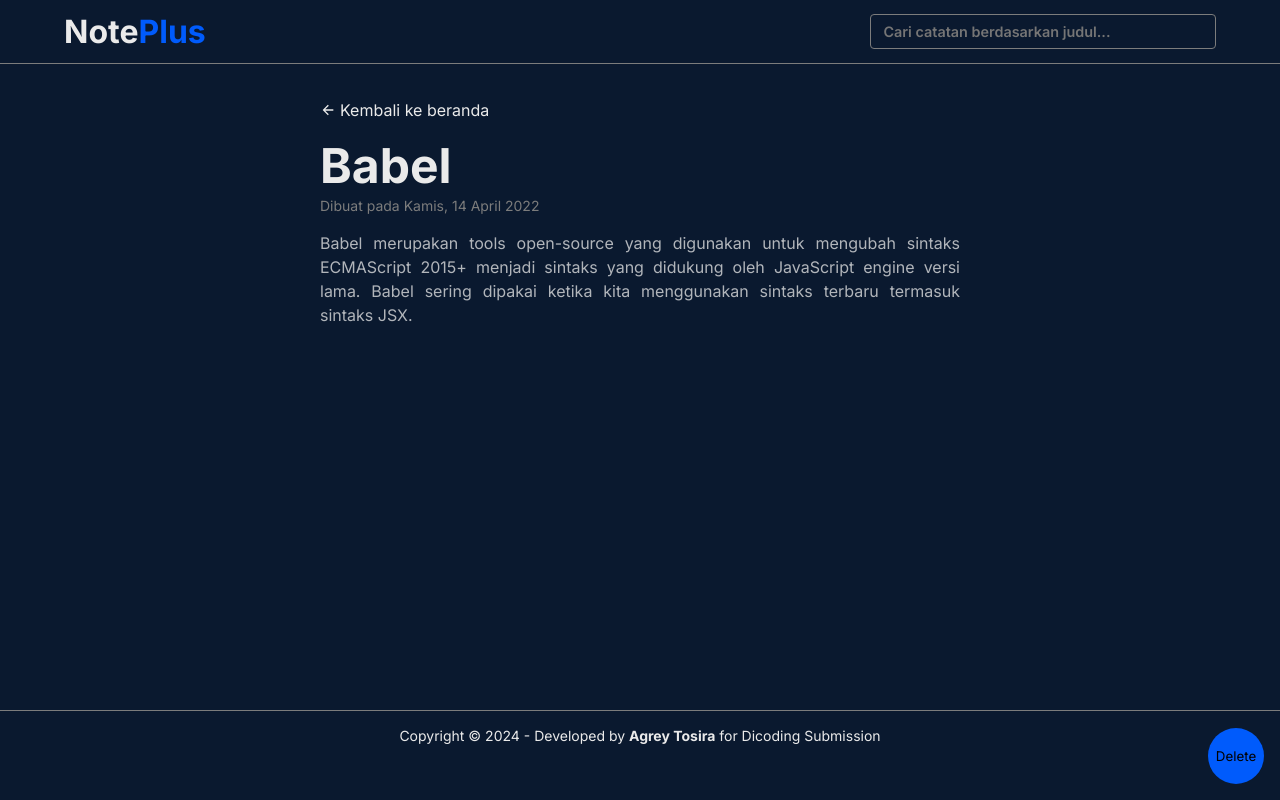
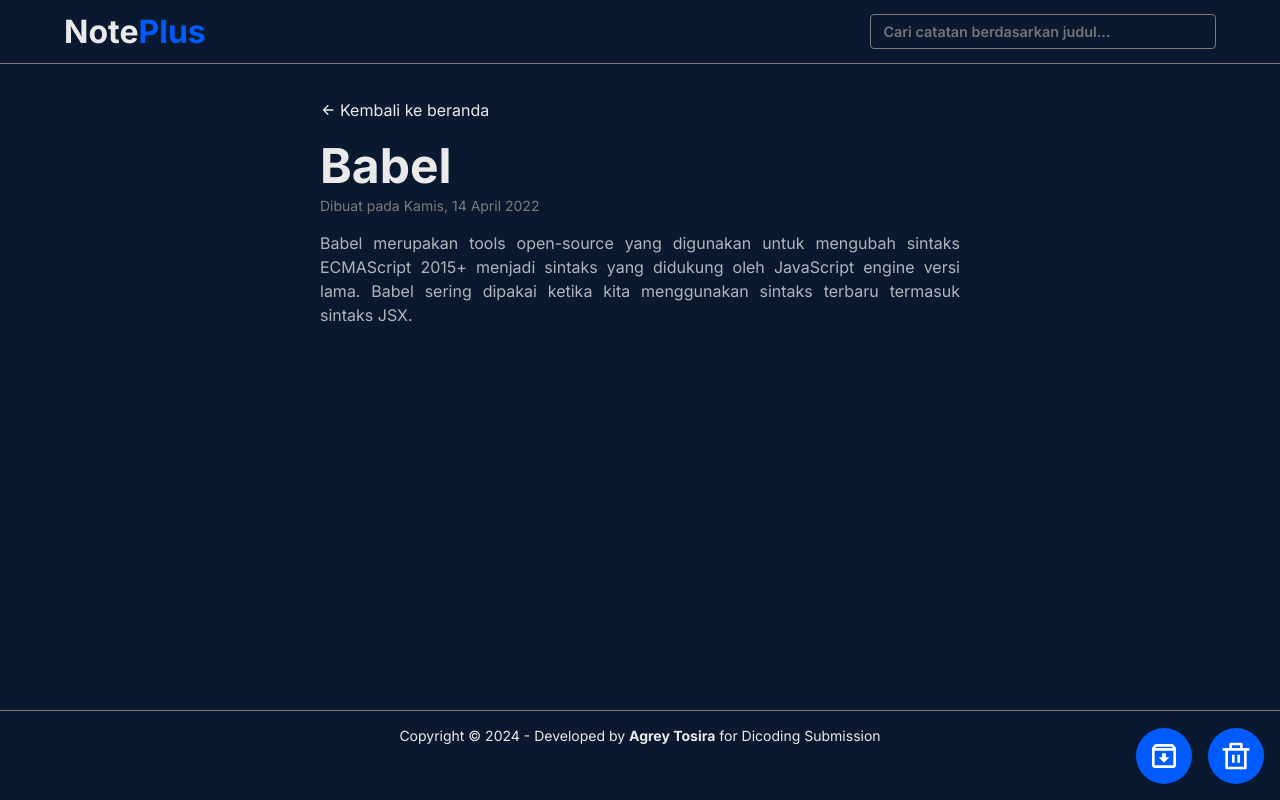
Before and after one commit to agreytosira/noteplus, a React (Vite) app: page /note/notes-1 in a window 1280 px wide. Built offline with nearby package versions, Linux system fonts and the light colour scheme.

Commit message:
refactor: finishing archive and unarchive feature

```diff
--- a/src/App.jsx
+++ b/src/App.jsx
@@ -1,5 +1,5 @@
 import React, { Component } from 'react';
-import { deleteNote, getAllNotes } from './utils/data';
+import { deleteNote, archiveNote, getAllNotes, unarchiveNote } from './utils/data';
 import FloatingButton from './components/FloatingButton';
 import NoteAddModal from './components/NoteAddModal';
 import Header from './components/Header';
@@ -27,9 +27,10 @@ export class NoteApp extends Component {
 
         this.toggleModalHandler = this.toggleModalHandler.bind(this);
         this.onAddNoteHandler = this.onAddNoteHandler.bind(this);
-        this.toggleArchivedHandler = this.toggleArchivedHandler.bind(this);
         this.onDeleteHandler = this.onDeleteHandler.bind(this);
         this.onSearchHandler = this.onSearchHandler.bind(this);
+        this.onArchiveHandler = this.onArchiveHandler.bind(this);
+        this.onUnarchiveHandler = this.onUnarchiveHandler.bind(this);
     }
 
     toggleModalHandler() {
@@ -51,6 +52,38 @@ export class NoteApp extends Component {
                         archived: false
                     }
                 ]
+            };
+        });
+    }
+
+    onArchiveHandler(id, title) {
+        Swal.fire({
+            title: 'Berhasil!',
+            text: `Catatan dengan judul ${title} telah diarsipkan`,
+            icon: 'success',
+            timer: 1000
+        });
+        archiveNote(id);
+        this.props.navigate(-1);
+        this.setState(() => {
+            return {
+                notes: getAllNotes()
+            };
+        });
+    }
+
+    onUnarchiveHandler(id, title) {
+        Swal.fire({
+            title: 'Berhasil!',
+            text: `Catatan dengan judul ${title} telah diaktifkan kembali`,
+            icon: 'success',
+            timer: 1000
+        });
+        unarchiveNote(id);
+        this.props.navigate(-1);
+        this.setState(() => {
+            return {
+                notes: getAllNotes()
             };
         });
     }
@@ -115,9 +148,9 @@ export class NoteApp extends Component {
             <>
                 <Header searchHandler={this.onSearchHandler} />
                 <Routes>
-                    <Route path='/' element={<HomePage notes={filteredNotes} toggleArchived={this.toggleArchivedHandler} />} />
-                    <Route path='/archived' element={<HomePage notes={filteredNotes} toggleArchived={this.toggleArchivedHandler} showArchived={true} />} />
-                    <Route path='/note/:id' element={<Detail onDelete={this.onDeleteHandler} />} />
+                    <Route path='/' element={<HomePage notes={filteredNotes} />} />
+                    <Route path='/archived' element={<HomePage notes={filteredNotes} showArchived={true} />} />
+                    <Route path='/note/:id' element={<Detail onDelete={this.onDeleteHandler} onArchive={this.onArchiveHandler} onUnarchive={this.onUnarchiveHandler} />} />
                 </Routes>
 
                 {/* <HomePage notes={filteredNotes} toggleArchived={this.toggleArchivedHandler} onDelete={this.onDeleteHandler} />
--- a/src/components/FloatingButton.jsx
+++ b/src/components/FloatingButton.jsx
@@ -1,10 +1,32 @@
 import React from 'react';
 
-function FloatingButton({ children, id, title, onDelete }) {
+function FloatingButton({ id, title, onDelete, onArchive, onUnarchive, archived }) {
     return (
-        <button className='floating-button' onClick={() => onDelete(id, title)}>
-            {children}
-        </button>
+        <>
+            <div className='floating-button'>
+                {!archived ? (
+                    <button onClick={() => onArchive(id, title)} title='Arsipkan'>
+                        <svg stroke='currentColor' fill='currentColor' stroke-width='0' viewBox='0 0 24 24' height='1em' width='1em' xmlns='http://www.w3.org/2000/svg'>
+                            <path fill='none' d='M0 0h24v24H0V0z'></path>
+                            <path d='M20.54 5.23l-1.39-1.68C18.88 3.21 18.47 3 18 3H6c-.47 0-.88.21-1.16.55L3.46 5.23C3.17 5.57 3 6.02 3 6.5V19c0 1.1.9 2 2 2h14c1.1 0 2-.9 2-2V6.5c0-.48-.17-.93-.46-1.27zM6.24 5h11.52l.81.97H5.44l.8-.97zM5 19V8h14v11H5zm8.45-9h-2.9v3H8l4 4 4-4h-2.55z'></path>
+                        </svg>
+                    </button>
+                ) : (
+                    <button onClick={() => onUnarchive(id, title)} title='Aktifkan'>
+                        <svg stroke='currentColor' fill='currentColor' stroke-width='0' viewBox='0 0 24 24' height='1em' width='1em' xmlns='http://www.w3.org/2000/svg'>
+                            <path fill='none' d='M0 0h24v24H0V0z'></path>
+                            <path d='M20.54 5.23l-1.39-1.68C18.88 3.21 18.47 3 18 3H6c-.47 0-.88.21-1.16.55L3.46 5.23C3.17 5.57 3 6.02 3 6.5V19c0 1.1.9 2 2 2h14c1.1 0 2-.9 2-2V6.5c0-.48-.17-.93-.46-1.27zM6.24 5h11.52l.83 1H5.42l.82-1zM5 19V8h14v11H5zm3-5h2.55v3h2.9v-3H16l-4-4z'></path>
+                        </svg>
+                    </button>
+                )}
+
+                <button onClick={() => onDelete(id, title)} title='Hapus'>
+                    <svg xmlns='http://www.w3.org/2000/svg' viewBox='0 0 24 24' fill='currentColor'>
+                        <path d='M17 6H22V8H20V21C20 21.5523 19.5523 22 19 22H5C4.44772 22 4 21.5523 4 21V8H2V6H7V3C7 2.44772 7.44772 2 8 2H16C16.5523 2 17 2.44772 17 3V6ZM18 8H6V20H18V8ZM9 11H11V17H9V11ZM13 11H15V17H13V11ZM9 4V6H15V4H9Z'></path>
+                    </svg>
+                </button>
+            </div>
+        </>
     );
 }
 
--- a/src/pages/Detail.jsx
+++ b/src/pages/Detail.jsx
@@ -1,13 +1,13 @@
 import React from 'react';
 import { useParams } from 'react-router-dom';
-import { getNote, deleteNote } from '../utils/data';
+import { getNote } from '../utils/data';
 import { Link } from 'react-router-dom';
 import { showFormattedDate } from '../utils/format';
 import FloatingButton from '../components/FloatingButton';
 
-function Detail({ onDelete }) {
+function Detail({ onDelete, onArchive, onUnarchive }) {
     const { id } = useParams();
-    const { title, body, createdAt } = getNote(id);
+    const { title, body, createdAt, archived } = getNote(id);
 
     return (
         <>
@@ -23,9 +23,7 @@ function Detail({ onDelete }) {
                     <span>Dibuat pada {showFormattedDate(createdAt)}</span>
                     <p>{body}</p>
                 </div>
-                <FloatingButton onDelete={onDelete} id={id} title={title}>
-                    Delete
-                </FloatingButton>
+                <FloatingButton archived={archived} onArchive={onArchive} onUnarchive={onUnarchive} onDelete={onDelete} id={id} title={title} />
             </main>
         </>
     );
--- a/src/styles/global.scss
+++ b/src/styles/global.scss
@@ -292,6 +292,10 @@ textarea {
     position: fixed;
     bottom: 1rem;
     right: 1rem;
+    display: flex;
+    gap: 1rem;
+
+    button {
         width: 3.5rem;
         height: 3.5rem;
         border-radius: 50%;
@@ -312,6 +316,7 @@ textarea {
             width: 2rem;
             height: 2rem;
             color: white;
+        }
     }
 }
 
```
Lines whose indentation alone changed are shown as unchanged.
